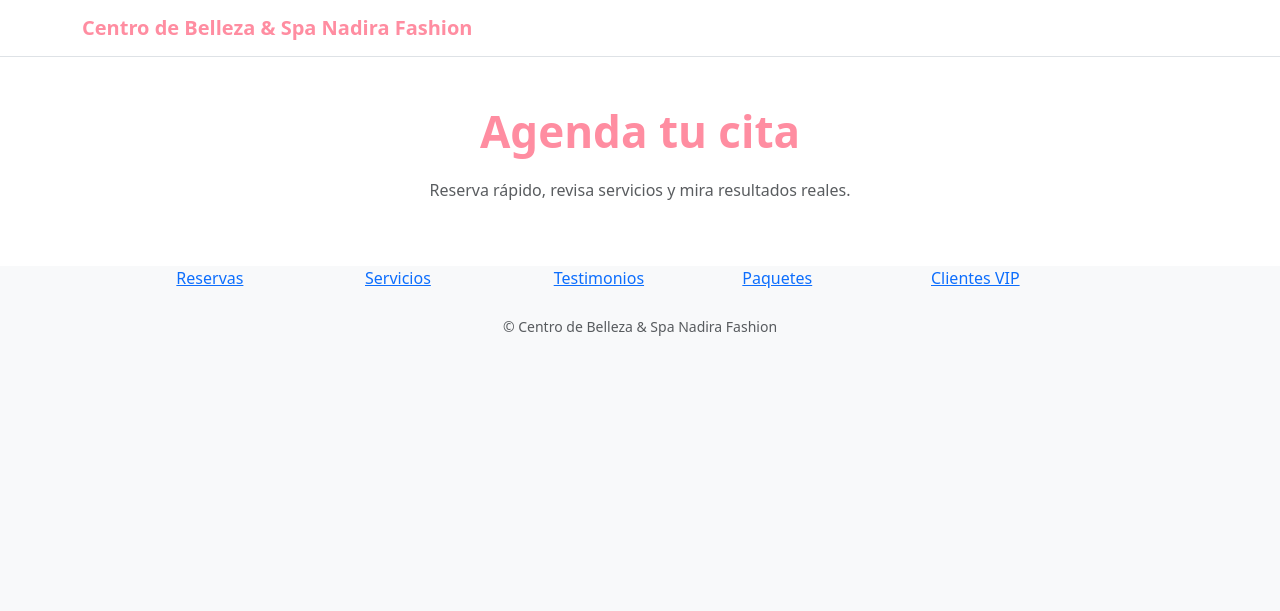
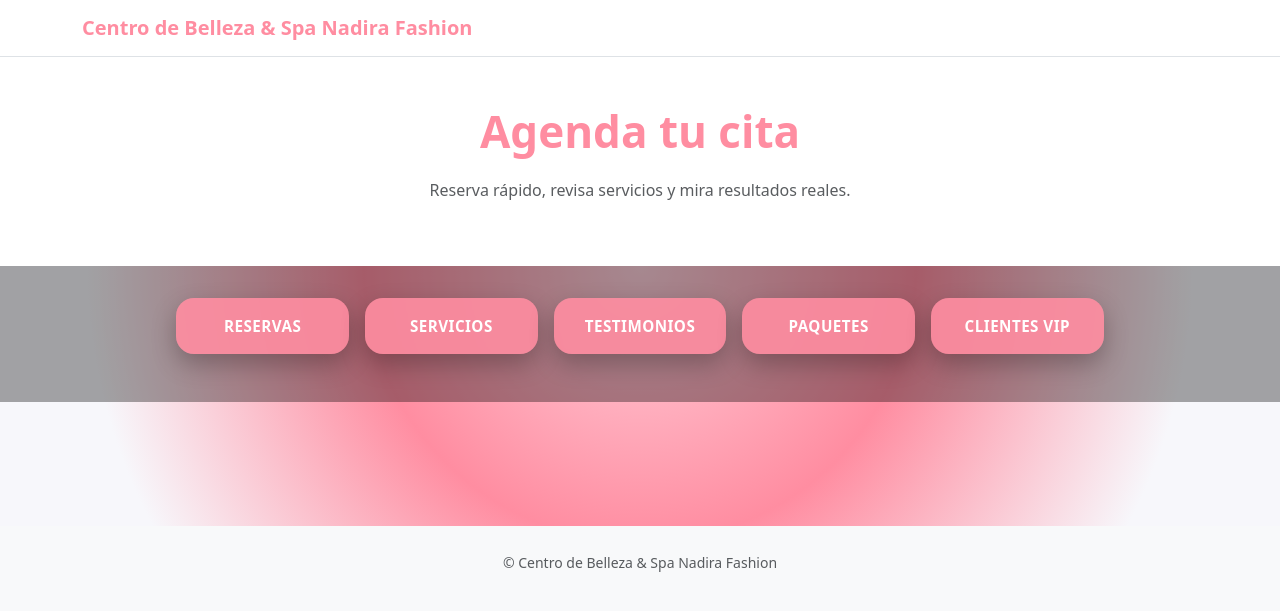
Before and after one commit to JoelkyVargas/salon-nadira, a Django app: page / in a window 1280 px wide. Shown: the top 611 px of the page. Run offline with Django 4.2, Linux system fonts and the light colour scheme; data that the repository does not hold is empty.

Commit message:
Ajuste estilos hero-menu

```diff
--- a/citas/templates/citas/home.html
+++ b/citas/templates/citas/home.html
@@ -7,11 +7,57 @@
   <title>Salón | Reservas, Servicios, Testimonios y Paquetes</title>
   <link href="https://cdn.jsdelivr.net/npm/bootstrap@5.3.0/dist/css/bootstrap.min.css" rel="stylesheet">
   <link rel="stylesheet" href="{% static 'citas/style.css' %}?v=3">
-  <style>
-    .nav-link{font-weight:700}
-    section{scroll-margin-top:100px}
-    .hero{padding:3rem 0}
-  </style>
+<style>
+  .nav-link{font-weight:700}
+  section{scroll-margin-top:100px}
+  .hero{padding:3rem 0}
+
+  /* HERO MENU (5 rectángulos + fondo) – duplicado aquí para asegurar estilo */
+  .hero-menu {
+    min-height: 260px;
+    background-size: cover;
+    background-position: center;
+    position: relative;
+  }
+
+  .hero-menu-fallback {
+    background: radial-gradient(circle at top, #ffd1dc, #ff8da1 40%, #f7f7fb 80%);
+  }
+
+  .hero-menu-overlay {
+    background: rgba(0,0,0,0.35);
+    width: 100%;
+    height: 100%;
+    padding: 2rem 0 3rem 0;
+  }
+
+  .hero-menu-card {
+    display: block;
+    padding: 1rem 0.75rem;
+    border-radius: 18px;
+    text-decoration: none;
+    background: rgba(255, 141, 161, 0.9);
+    color: #ffffff;
+    font-weight: 700;
+    box-shadow: 0 10px 25px rgba(0,0,0,0.25);
+    backdrop-filter: blur(2px);
+    transition: transform 0.15s ease, box-shadow 0.15s ease, background 0.15s ease;
+  }
+
+  .hero-menu-card:hover {
+    transform: translateY(-3px);
+    box-shadow: 0 14px 30px rgba(0,0,0,0.3);
+    background: rgba(255, 141, 161, 1);
+    color: #ffffff;
+  }
+
+  .hero-menu-title {
+    font-size: 0.95rem;
+    letter-spacing: 0.03em;
+    text-transform: uppercase;
+  }
+</style>
+
 </head>
 <body class="bg-light" data-initial-section="{{ initial_section|default:'' }}">
 
```
